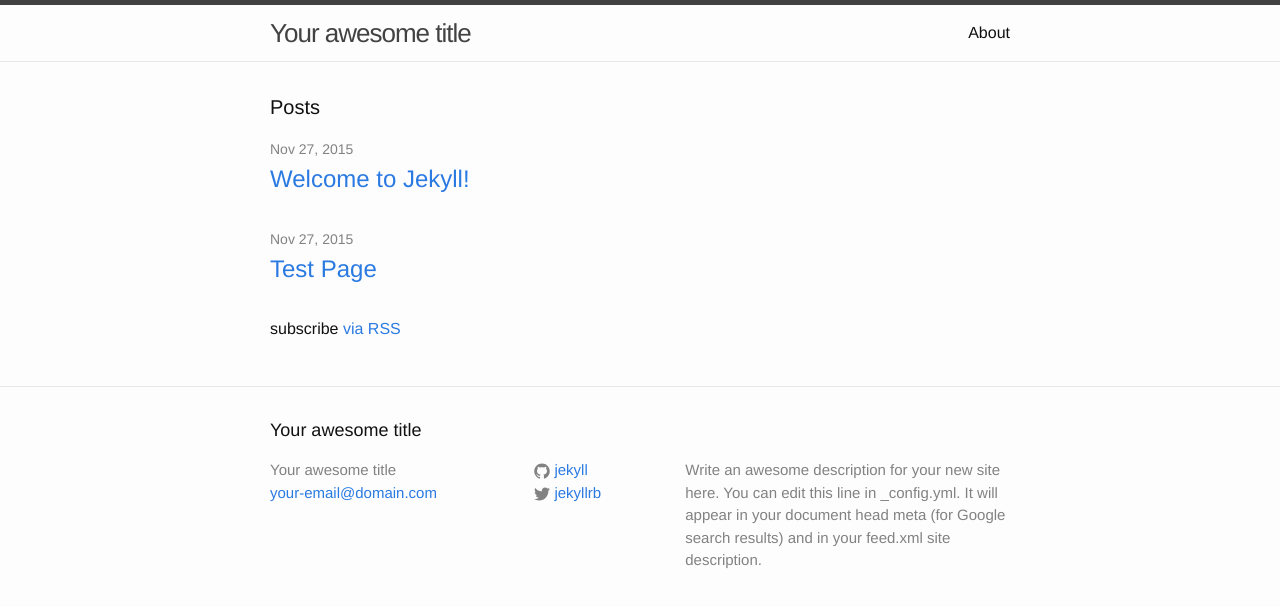
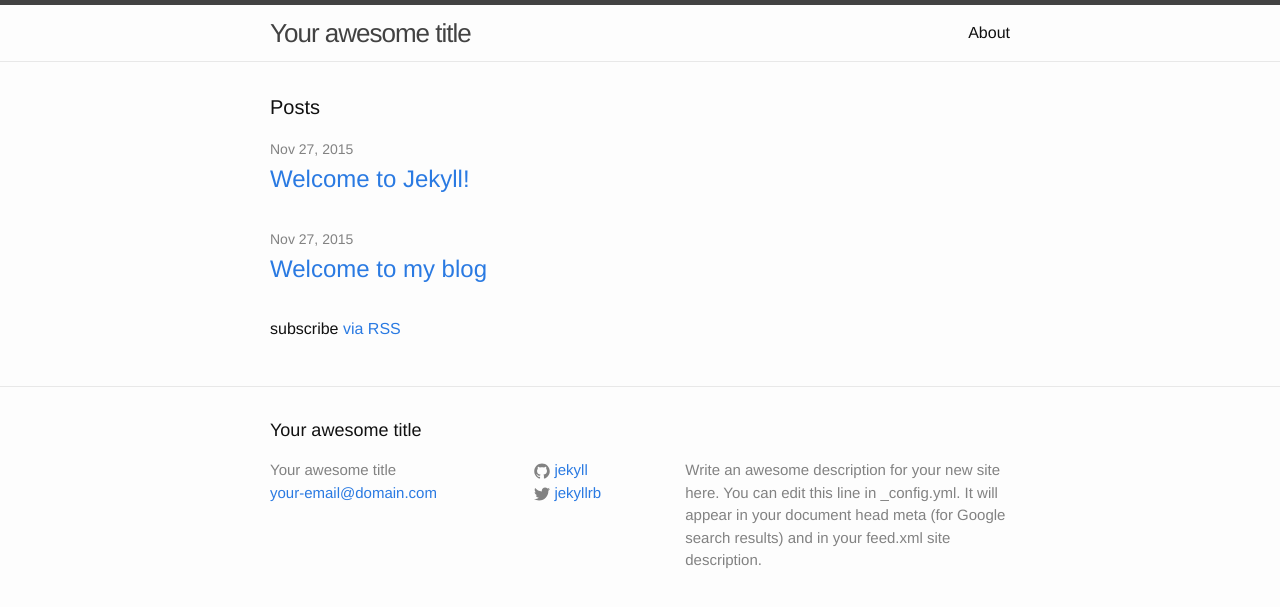
Before and after one commit to Lutreer/blog, a Jekyll site: the page built from index.html, in a window 1280 px wide. Shown: the top 607 px of the page. Built offline with Jekyll 4.4.1, drawn with Linux system fonts in a browser that asks for light colours.

Commit message:
fixed list

```diff
--- a/_posts/2015-11-27-test-page.markdown
+++ b/_posts/2015-11-27-test-page.markdown
@@ -1,3 +1,7 @@
+---
+layout: default
+title: Welcome to my blog
+---
 # Welcome to my blog
 
 * This is an Chinese blog.
--- a/_posts/2015-11-27-welcome-to-jekyll.markdown
+++ b/_posts/2015-11-27-welcome-to-jekyll.markdown
@@ -1,5 +1,5 @@
 ---
-layout: post
+layout: default
 title:  "Welcome to Jekyll!"
 date:   2015-11-27 11:06:39 +0800
 categories: jekyll update
```
